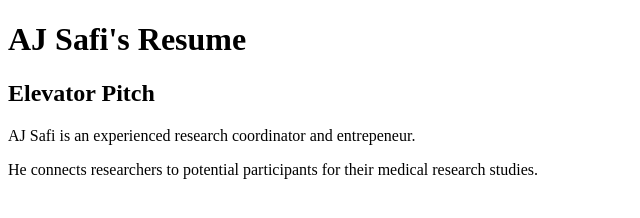
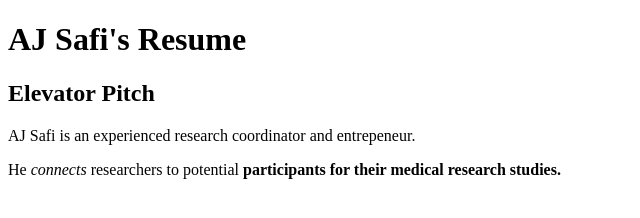
Before and after one commit to stddybddy/stddybddy.github.io, a plain HTML site: page index.html in a window 1280 px wide. Shown: the whole page, without its empty margins (0-640 px from the left). Drawn offline with Linux system fonts and the light colour scheme.

Commit message:
emphasize

```diff
--- a/index.html
+++ b/index.html
@@ -11,7 +11,7 @@
 
 		<p>AJ Safi is an experienced research coordinator and entrepeneur.</p>
 
-		<p>He connects researchers to potential participants for their medical research studies.</p>
+		<p>He <em>connects</em> researchers to potential <strong>participants for their medical research studies.</p>
 
 	</body>
 </html>
```
